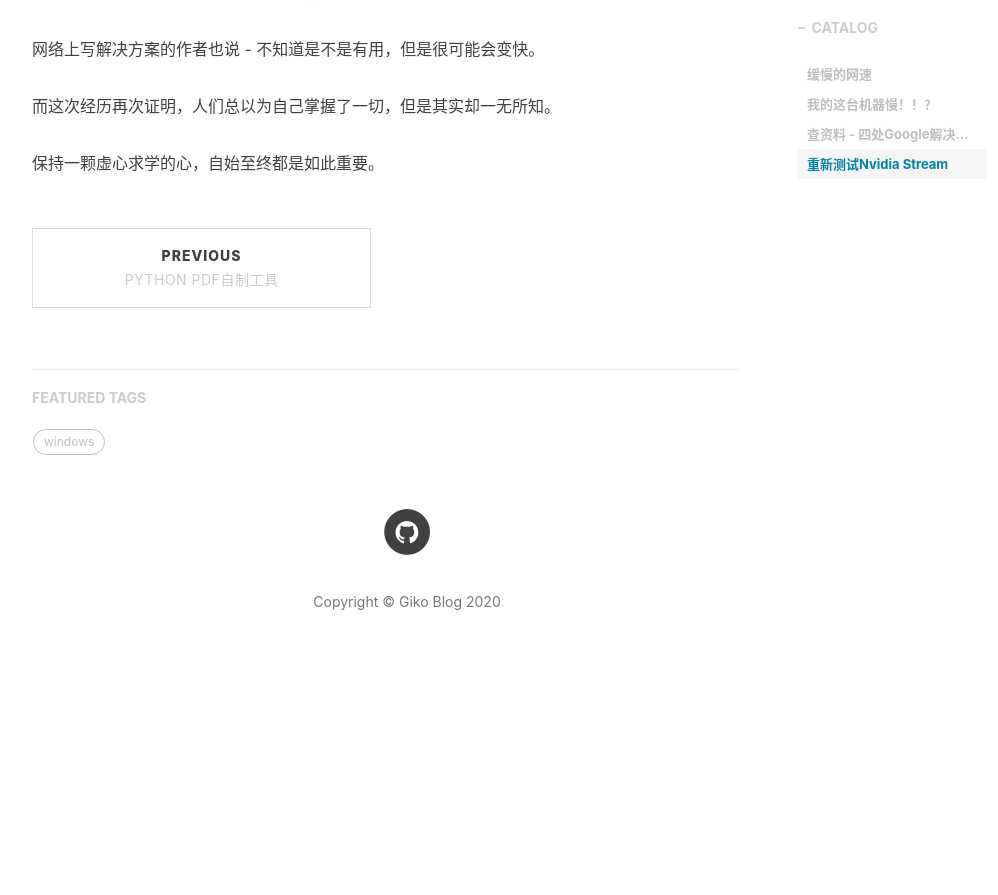
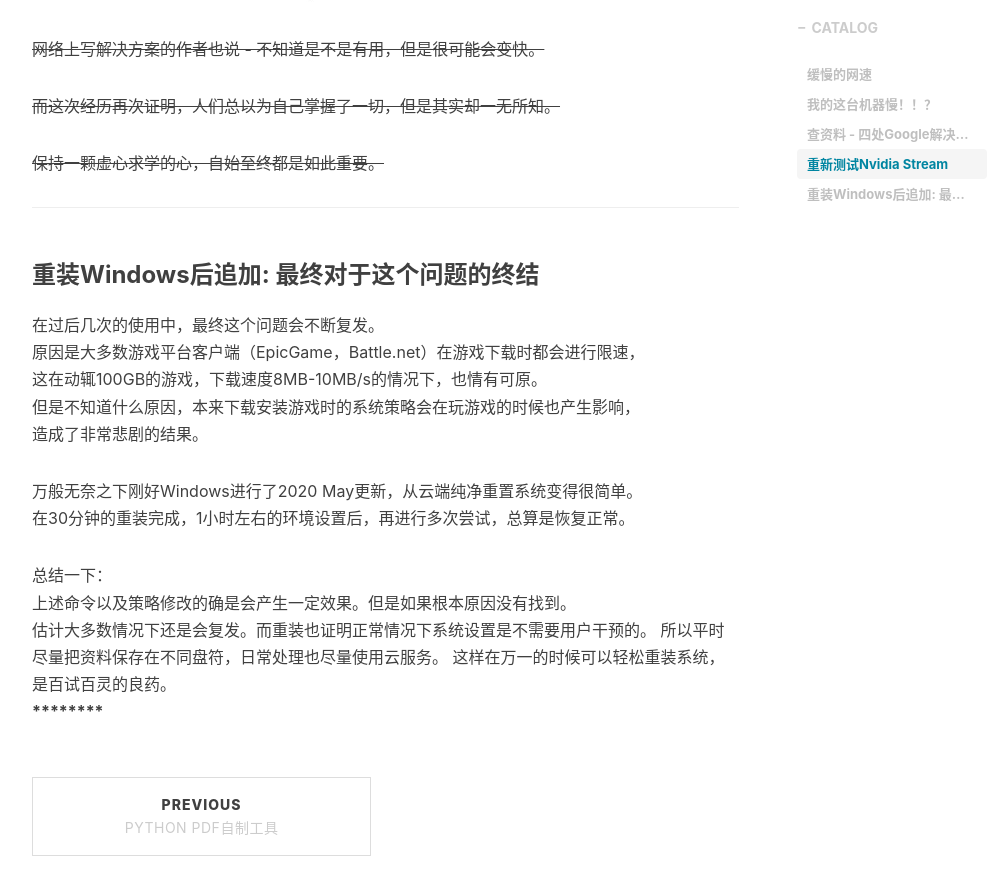
Before and after one commit to yougikou/yougikou.github.io, a Jekyll site: the page built from _posts/2020-05-30-SlowInternetInWin10.md, in a window 1280 px wide and 900 px high, scrolled down 4435 px. Shown: the top 895 px of the window, without its empty margins (233-1231 px from the left). Built offline with Jekyll 4.4.1, drawn with Linux system fonts in a browser that asks for light colours; nearby versions of some CDN libraries; comment, search, counter and statistics services are not loaded; before the commit the page ends 5114 px from its top, so only the background shows below that.

Commit message:
add note to post

```diff
--- a/_posts/2020-05-30-SlowInternetInWin10.md
+++ b/_posts/2020-05-30-SlowInternetInWin10.md
@@ -106,8 +106,27 @@ Nvidia Stream测试 - 复活！！！开游戏网速也不会变慢了。
 
 ![picture](https://yougikou.github.io/img/post/2020-05-30-SlowInternetInWin10_3.jpg)
 
-网络上写解决方案的作者也说 - 不知道是不是有用，但是很可能会变快。
+~~网络上写解决方案的作者也说 - 不知道是不是有用，但是很可能会变快。~~
 
-而这次经历再次证明，人们总以为自己掌握了一切，但是其实却一无所知。
+~~而这次经历再次证明，人们总以为自己掌握了一切，但是其实却一无所知。~~
 
-保持一颗虚心求学的心，自始至终都是如此重要。
+~~保持一颗虚心求学的心，自始至终都是如此重要。~~
+
+************************
+### 重装Windows后追加: 最终对于这个问题的终结
+
+在过后几次的使用中，最终这个问题会不断复发。
+原因是大多数游戏平台客户端（EpicGame，Battle.net）在游戏下载时都会进行限速，
+这在动辄100GB的游戏，下载速度8MB-10MB/s的情况下，也情有可原。
+但是不知道什么原因，本来下载安装游戏时的系统策略会在玩游戏的时候也产生影响，
+造成了非常悲剧的结果。
+
+万般无奈之下刚好Windows进行了2020 May更新，从云端纯净重置系统变得很简单。
+在30分钟的重装完成，1小时左右的环境设置后，再进行多次尝试，总算是恢复正常。
+
+总结一下：
+上述命令以及策略修改的确是会产生一定效果。但是如果根本原因没有找到。
+估计大多数情况下还是会复发。而重装也证明正常情况下系统设置是不需要用户干预的。
+所以平时尽量把资料保存在不同盘符，日常处理也尽量使用云服务。
+这样在万一的时候可以轻松重装系统，是百试百灵的良药。
+************************
```
